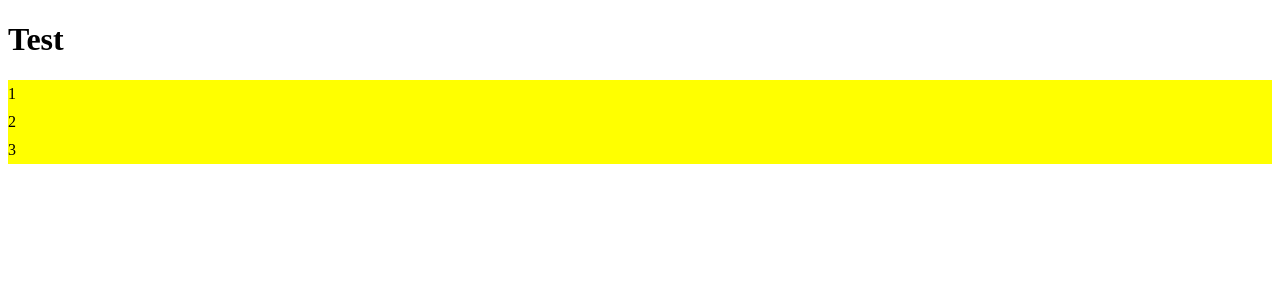
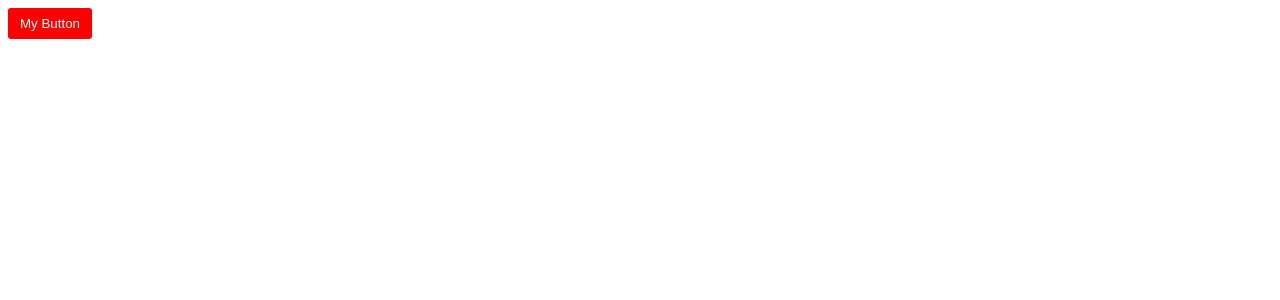
Before and after one commit to Syed0208/dec2023react, a React (Vite) app: page / in a window 1280 px wide. Shown: the top 300 px of the page. Built offline with nearby package versions, Linux system fonts and the light colour scheme.

Commit message:
CSS for a button using CSS Modules

```diff
--- a/package.json
+++ b/package.json
@@ -12,6 +12,7 @@
     "bootstrap": "^5.2.3",
     "react": "^18.2.0",
     "react-dom": "^18.2.0",
+    "react-icons": "^4.7.1",
     "styled-components": "^6.1.6"
   },
   "devDependencies": {
--- a/src/App.tsx
+++ b/src/App.tsx
@@ -1,5 +1,5 @@
 import { useState } from "react";
-import Button from "./components/Button";
+import Button from "./components/Button/Button";
 import MyAlert from "./components/MyAlert";
 import ListGroup from "./components/ListGroup/ListGroup";
 
@@ -8,19 +8,19 @@
 
   const items = ["1", "2", "3"];
   return (
+    // <div>
+    //   <ListGroup
+    //     items={items}
+    //     heading="Test"
+    //     onSelectItem={(item) => console.log("Item active")}
+    //   ></ListGroup>
+    // </div>
     <div>
-      <ListGroup
-        items={items}
-        heading="Test"
-        onSelectItem={(item) => console.log("Item active")}
-      ></ListGroup>
+      {/* {alertVisible && (
+        <MyAlert onClose={() => setAlertVisibility(false)}>My Alert!</MyAlert>
+      )} */}
+      <Button onClick={() => setAlertVisibility(true)}>My Button</Button>
     </div>
-    // <div>
-    //   {alertVisible && (
-    //     <MyAlert onClose={() => setAlertVisibility(false)}>My Alert!</MyAlert>
-    //   )}
-    //   <Button onClick={() => setAlertVisibility(true)}>My Button</Button>
-    // </div>
   );
 }
 
--- /dev/null
+++ b/src/components/Button/Button.module.css
@@ -0,0 +1,16 @@
+.btn {
+    border: 0;
+    padding: 8px 12px;
+    border-radius: 3px;
+
+}
+
+.btnPrimary {
+    background-color: #0d6efd;
+    color: white;
+}
+
+.btnDanger {
+    background-color: red;
+    color: white;
+}
--- a/src/components/Button.tsx
+++ b/src/components/Button/Button.tsx
@@ -1,3 +1,5 @@
+import styles from "./Button.module.css";
+
 interface Props {
   children: string;
   color?: "primary" | "secondary" | "success" | "danger";
@@ -7,7 +9,10 @@
 const Button = ({ children, color = "danger", onClick }: Props) => {
   return (
     <>
-      <button className={"btn btn-" + color} onClick={onClick}>
+      <button
+        className={[styles.btn, styles.btnDanger].join(" ")}
+        onClick={onClick}
+      >
         {children}
       </button>
     </>
```
Also changed, not shown: 1 other file (tests, documents, lock files or other folders).
